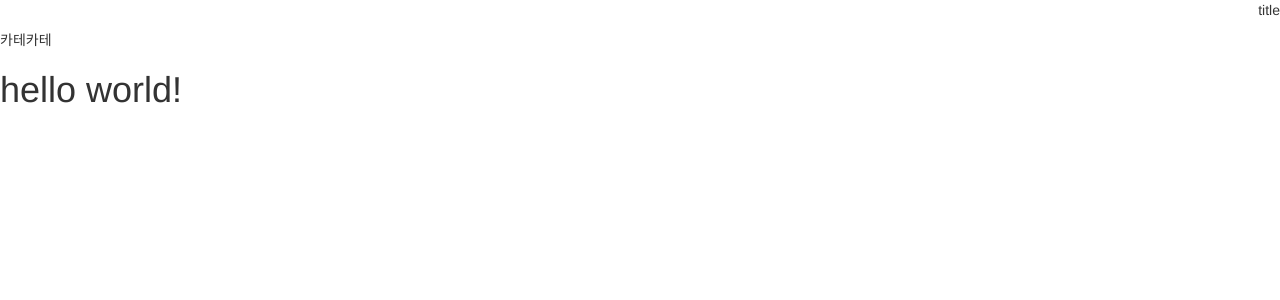
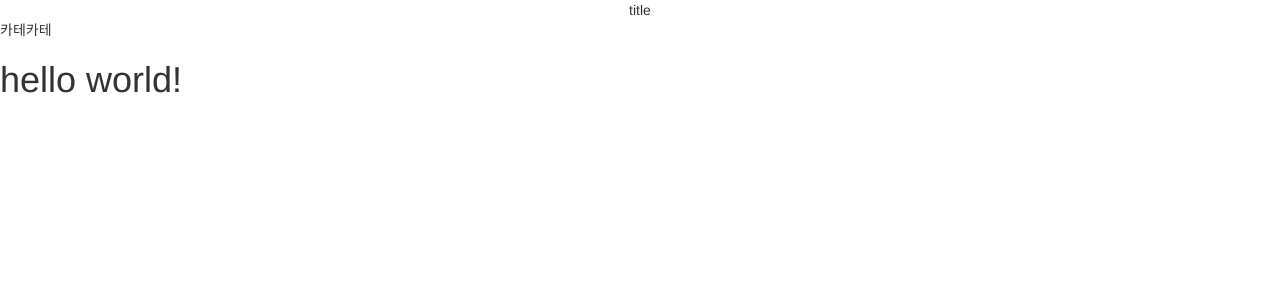
Before and after one commit to bbubbush/bbubbush.io, a Jekyll site: the page built from index.html, in a window 1280 px wide. Shown: the top 300 px of the page. Built offline with Jekyll 4.4.1, drawn with Linux system fonts in a browser that asks for light colours; nearby versions of some CDN libraries.

Commit message:
2018-02-07

```diff
--- a/_includes/title.html
+++ b/_includes/title.html
@@ -1,5 +1,5 @@
 <div class="row">
 	<div class="col-md-12 text-center">
-		<p class="text-right">title</p>
+		title
 	</div>
 </div>
```
